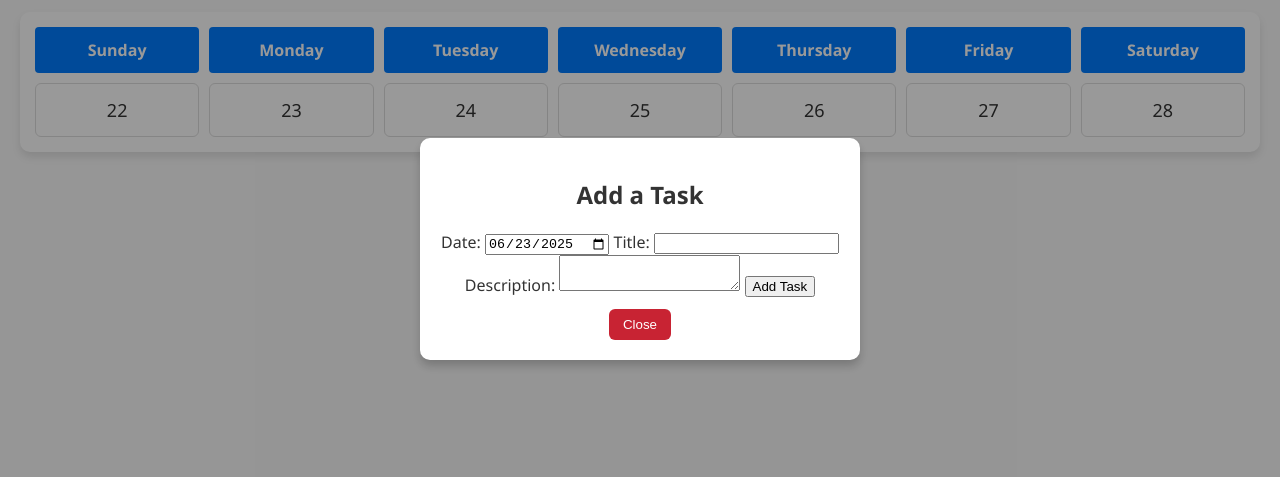
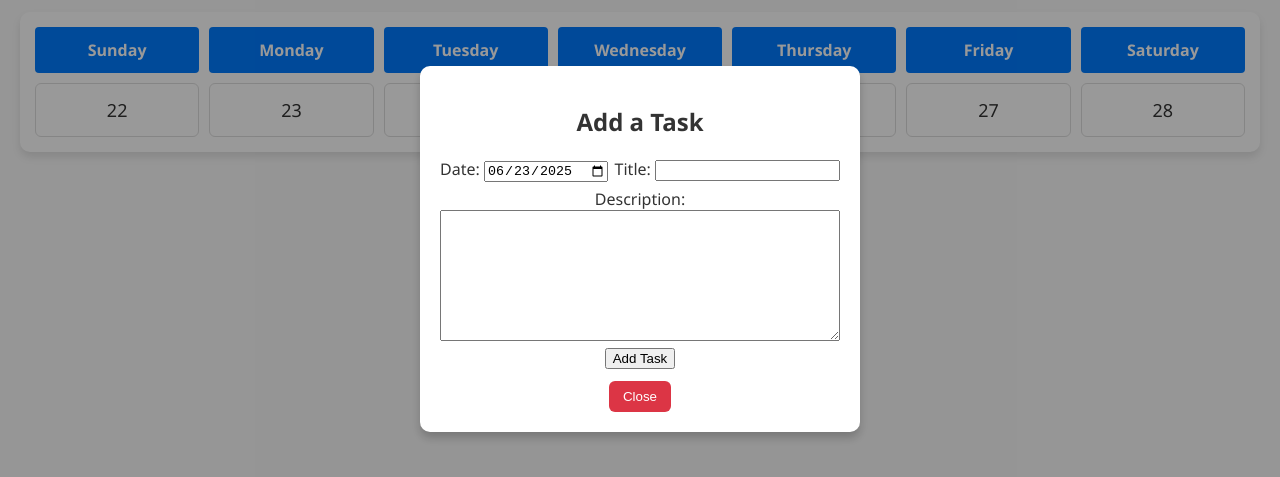
Before and after one commit to karolthedev/Calendar, a plain HTML site: page public/index.html in a window 1280 px wide. Both pictures are taken after a click on the element "23". Shown: the part 151-628 px from the top of the page. Drawn offline with Linux system fonts and the light colour scheme; no server answers.

Commit message:
Adjusted the modal designing

```diff
--- a/public/index.html
+++ b/public/index.html
@@ -29,13 +29,19 @@
         <div class="modal-content">
             <h2>Add a Task</h2>
             <form id="taskForm">
+                <div class="first_row">
+                    <div class="date">
                         <!-- Date Input -->
                         <label for="taskDate">Date:</label>
                         <input type="date" id="taskDate" name="taskDate" required>
+                    </div>
 
+                    <div class="title">
                         <!-- Title Input -->
                         <label for="taskTitle">Title:</label>
                         <input type="text" id="taskTitle" name="taskTitle" required>
+                    </div>
+                </div>
 
                 <!-- Description Input -->
                 <label for="taskDescription">Description:</label>
@@ -54,13 +60,19 @@
         <div class="modal-content">
             <h2>Task Details</h2>
             <form id="taskForm2">
+                <div class="first_row">
+                    <div class="date">
                         <!-- Date Input -->
                         <label for="taskDate">Date:</label>
                         <input type="date" id="taskDate2" name="taskDate" required>
+                    </div>
 
+                    <div class="title">
                         <!-- Title Input -->
                         <label for="taskTitle">Title:</label>
                         <input type="text" id="taskTitle2" name="taskTitle" required>
+                    </div>
+                </div>
 
                 <!-- Description Input -->
                 <label for="taskDescription">Description:</label>
--- a/public/style.css
+++ b/public/style.css
@@ -115,7 +115,7 @@ body {
 }
 
 /* Close Button */
-.close-modal-button{
+.close-modal-button {
     margin-top: 12px;
     border: none;
     background-color: #dc3545;
@@ -125,6 +125,14 @@ body {
     cursor: pointer;
 }
 
-.close-modal-button{
-    background-color: #c82333;
+/* First row in modal content*/
+.first_row {
+    display: flex;
+    justify-content: space-between;
+    margin-bottom: 6px;
 }
+
+*[name="taskDescription"] {
+    width: 394px;
+    height: 125px;
+}
```
Lines whose indentation alone changed are shown as unchanged.
